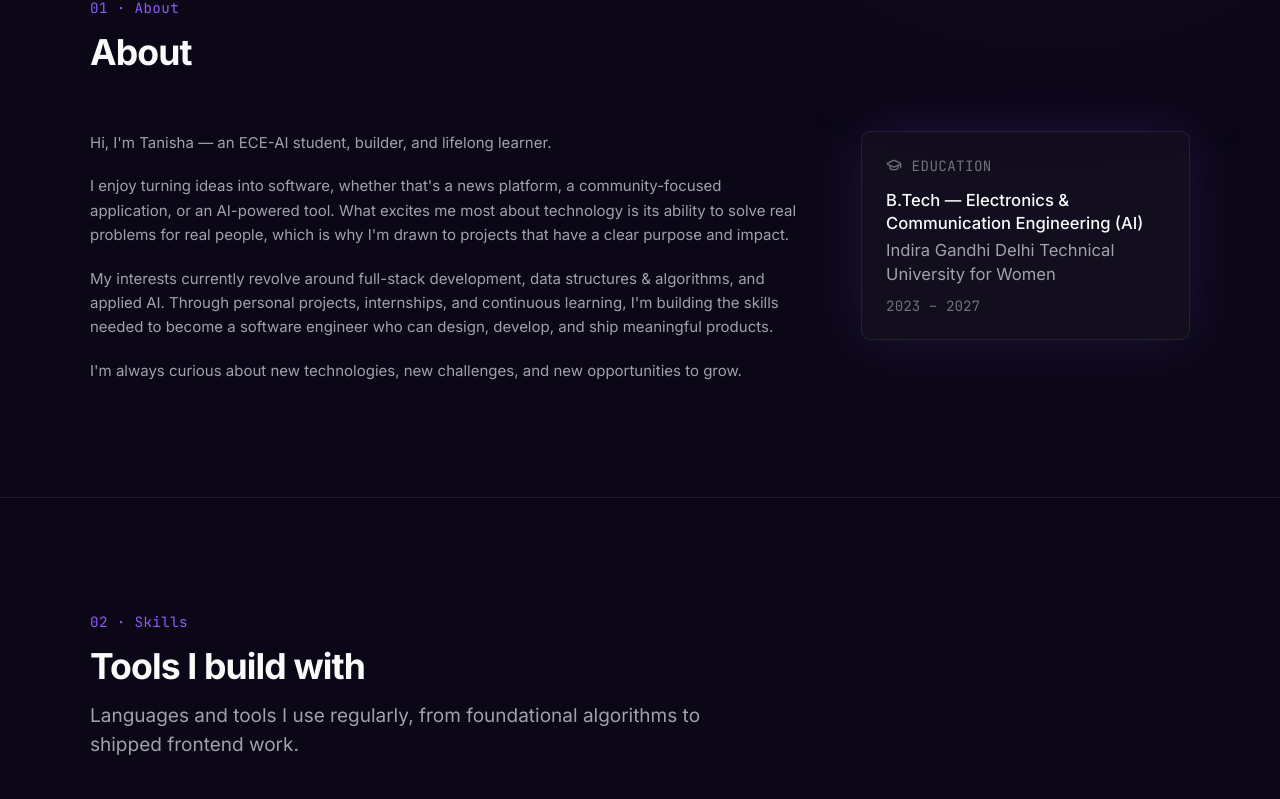
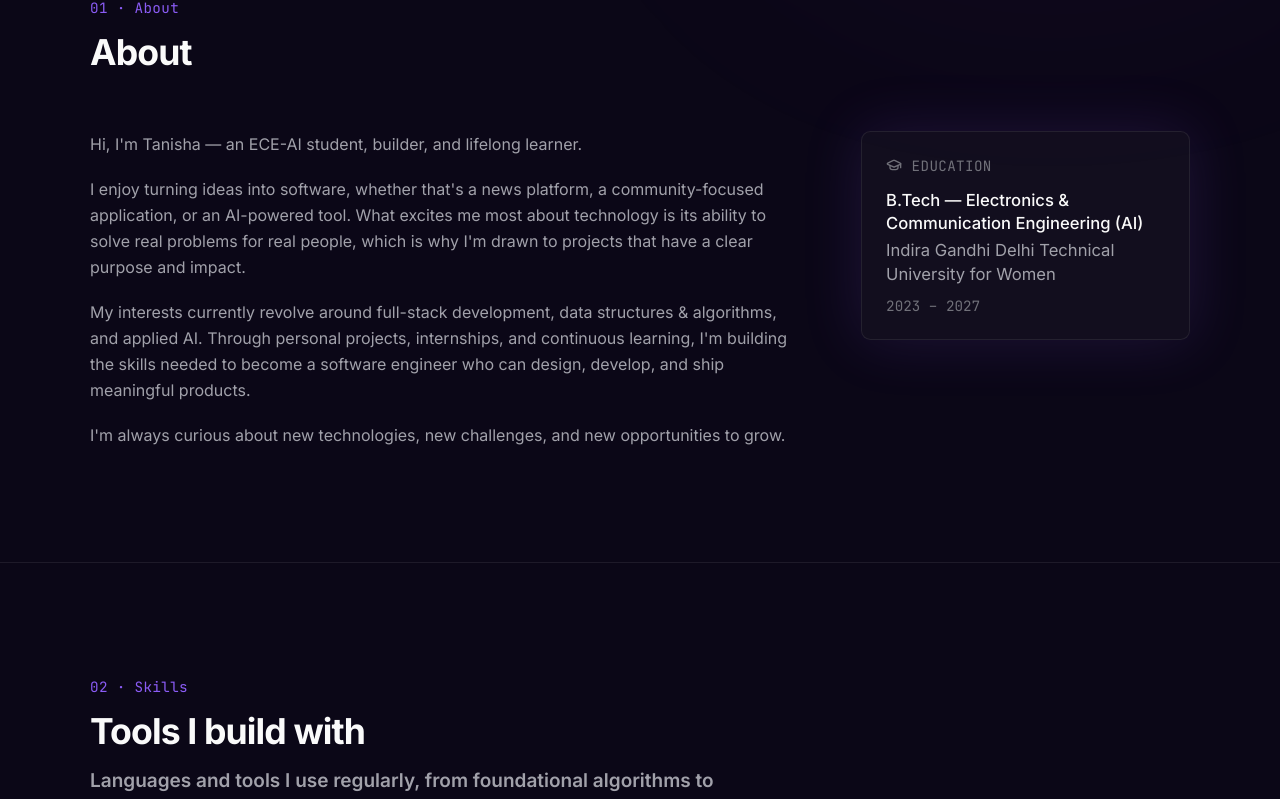
Before and after one commit to TAnisha016/tanisha-portfolio, a React (Vite) app: page / in a window 1280 px wide. Shown: the part 916-1715 px from the top of the page. Built offline with nearby package versions, Linux system fonts and the light colour scheme.

Commit message:
change font and weight

```diff
--- a/src/components/About.jsx
+++ b/src/components/About.jsx
@@ -15,7 +15,7 @@ export default function About() {
           <Reveal className="md:col-span-2" delay={80}>
             <div className="space-y-4">
               {about.paragraphs.map((p, i) => (
-                <p key={i} className="text-ink-secondary leading-relaxed text-[15px]">
+                <p key={i} className="text-ink-secondary leading-relaxed text-[16px]">
                   {p}
                 </p>
               ))}
--- a/src/components/SectionHeading.jsx
+++ b/src/components/SectionHeading.jsx
@@ -6,7 +6,7 @@ export default function SectionHeading({ eyebrow, title, description }) {
         {title}
       </h2>
       {description && (
-        <p className="text-ink-secondary text-sm sm:text-base max-w-xl">{description}</p>
+        <p className="text-ink-secondary text-sm sm:text-base font-semibold max-w-xl ">{description}</p>
       )}
     </div>
   );
```
